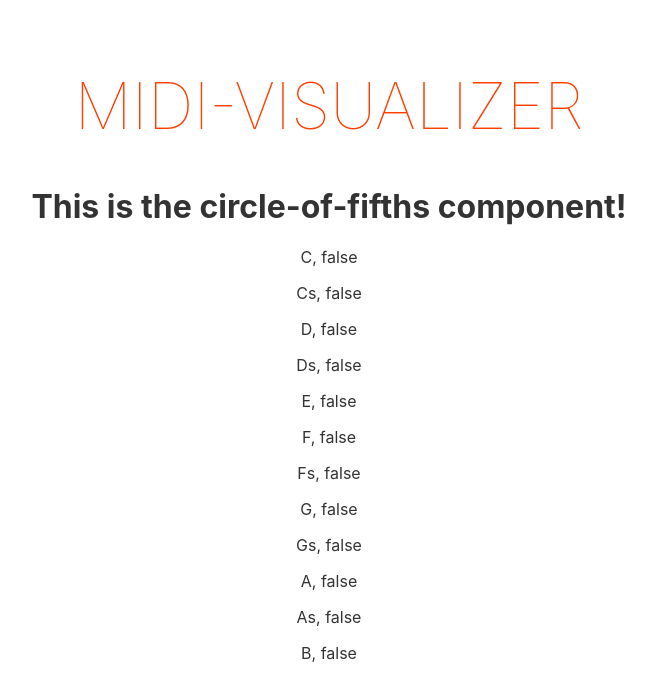
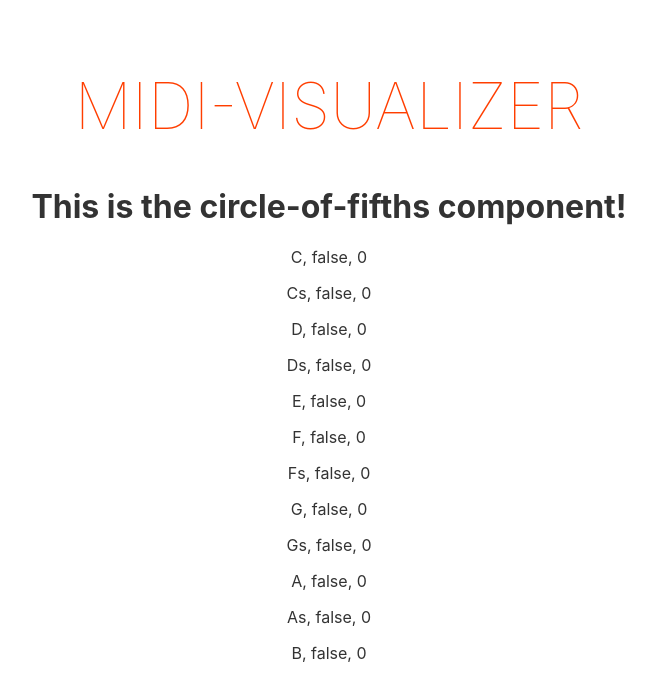
Before and after one commit to stianlaa/midi-visualizer, a Svelte app in the folder svelte/: page / in a window 1280 px wide. Shown: the top 700 px of the page, without its empty margins (311-966 px from the left). Built offline with nearby package versions, Linux system fonts and the light colour scheme; no server answers.

Commit message:
svelte/src/components/CircleOfFifths: Added pressed and timestamp data

```diff
--- a/svelte/package.json
+++ b/svelte/package.json
@@ -9,6 +9,7 @@
   },
   "devDependencies": {
     "@rollup/plugin-commonjs": "^17.0.0",
+    "@rollup/plugin-json": "^4.1.0",
     "@rollup/plugin-node-resolve": "^11.0.0",
     "rollup": "^2.3.4",
     "rollup-plugin-css-only": "^3.1.0",
--- a/svelte/rollup.config.js
+++ b/svelte/rollup.config.js
@@ -4,6 +4,8 @@ import resolve from '@rollup/plugin-node-resolve';
 import livereload from 'rollup-plugin-livereload';
 import { terser } from 'rollup-plugin-terser';
 import css from 'rollup-plugin-css-only';
+import json from '@rollup/plugin-json';
+
 
 const production = !process.env.ROLLUP_WATCH;
 
@@ -68,7 +70,8 @@ export default {
 
 		// If we're building for production (npm run build
 		// instead of npm run dev), minify
-		production && terser()
+		production && terser(),
+		json()
 	],
 	watch: {
 		clearScreen: false
--- a/svelte/src/components/CircleOfFiths.svelte
+++ b/svelte/src/components/CircleOfFiths.svelte
@@ -1,43 +1,49 @@
 <script>
-    import { onMount } from "svelte";
+    import { w3cwebsocket as W3CWebSocket } from "websocket";
 
     let midi_keys = {
-        C: false,
-        Cs: false,
-        D: false,
-        Ds: false,
-        E: false,
-        F: false,
-        Fs: false,
-        G: false,
-        Gs: false,
-        A: false,
-        As: false,
-        B: false,
+        C: { pressed: false, timestamp: 0 },
+        Cs: { pressed: false, timestamp: 0 },
+        D: { pressed: false, timestamp: 0 },
+        Ds: { pressed: false, timestamp: 0 },
+        E: { pressed: false, timestamp: 0 },
+        F: { pressed: false, timestamp: 0 },
+        Fs: { pressed: false, timestamp: 0 },
+        G: { pressed: false, timestamp: 0 },
+        Gs: { pressed: false, timestamp: 0 },
+        A: { pressed: false, timestamp: 0 },
+        As: { pressed: false, timestamp: 0 },
+        B: { pressed: false, timestamp: 0 },
     };
 
-    let socket;
-    onMount(() => {
-        socket = new WebSocket("ws://localhost:9001/");
-        socket.addEventListener("open", () => {
-            console.log("Websocket opened");
-        });
+    var client = new W3CWebSocket("ws://localhost:9001/");
 
-        socket.onmessage = function (e) {
-            let payload = JSON.parse(e.data);
-            if (typeof e.data === "string") {
-                let message_key = payload["key"];
-                midi_keys[message_key] = !midi_keys[message_key];
-            }
-        };
-    });
+    client.onerror = function () {
+        console.log("Connection Error");
+    };
+
+    client.onopen = function () {
+        console.log("WebSocket Client Connected");
+    };
+
+    client.onclose = function () {
+        console.log("Client Closed");
+    };
+
+    client.onmessage = function (e) {
+        let payload = JSON.parse(e.data);
+        if (typeof e.data === "string") {
+            let message_key = payload["key"];
+            midi_keys[message_key] = payload;
+        }
+    };
 </script>
 
 <main>
     <h1>This is the circle-of-fifths component!</h1>
     <div>
-        {#each Object.entries(midi_keys) as [midi_key, pressed]}
-            <p>{midi_key}, {pressed}</p>
+        {#each Object.entries(midi_keys) as [key, midi_data]}
+            <p>{key}, {midi_data.pressed}, {midi_data.timestamp}</p>
         {/each}
     </div>
 </main>
```
Also changed, not shown: 2 other files (tests, documents, lock files or other folders).
